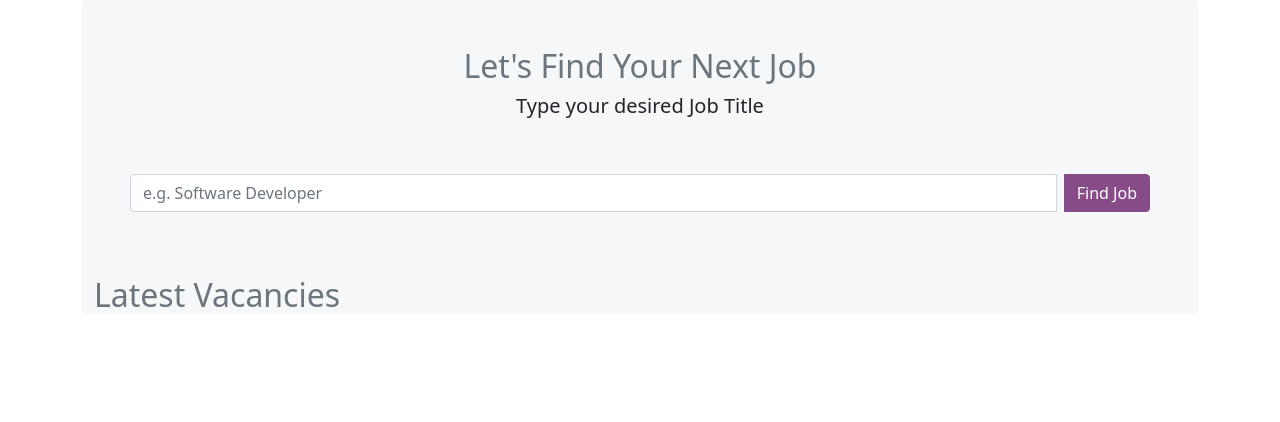
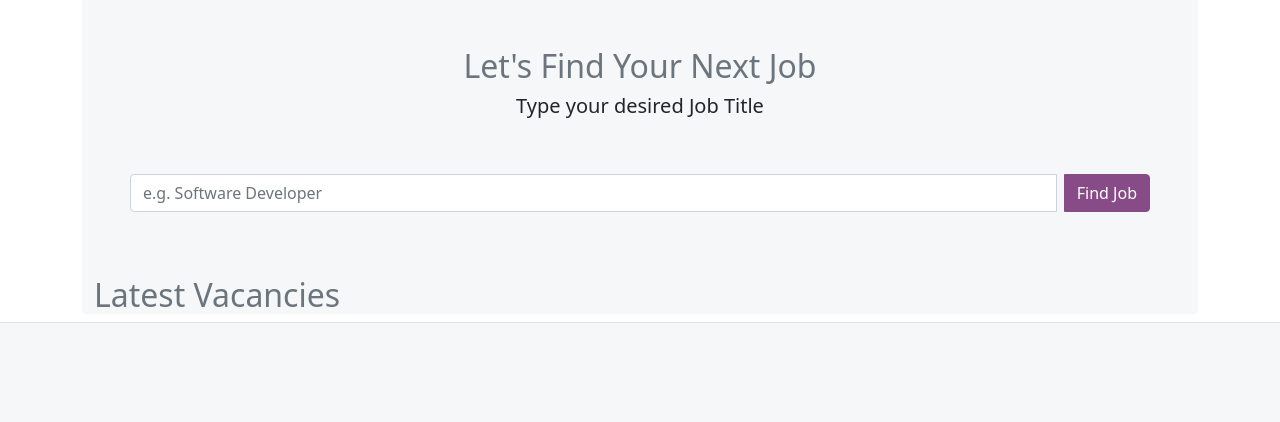
Before and after one commit to pavlo-myskov/get-job, a Django app: page / in a window 1280 px wide. Shown: the part 482-904 px from the top of the page. Before the commit the page ends 789 px from the top, so only its background shows below. Run offline with Django 3.2, Linux system fonts and the light colour scheme; style sheets or scripts are compiled from the project's sources; parts of the project's set-up code (start-up, migrations or seed data) failed here and were passed over; some libraries are stand-ins or nearby versions.

Commit message:
Add empty footer

```diff
--- a/templates/base.html
+++ b/templates/base.html
@@ -19,7 +19,9 @@
   {% block content %}
   <!-- Content -->
   {% endblock content %}
-
+  <footer class="mt-2">
+    <div class="bg-light border-top" style="height: 100px;"></div>
+  </footer>
   <script src="{% static 'js/jquery-3.7.0.min.js' %}"></script>
   <script src="{% static 'bootstrap/js/bootstrap.bundle.min.js' %}"></script>
   <script src="{% static 'js/script.js' %}"></script>
```
